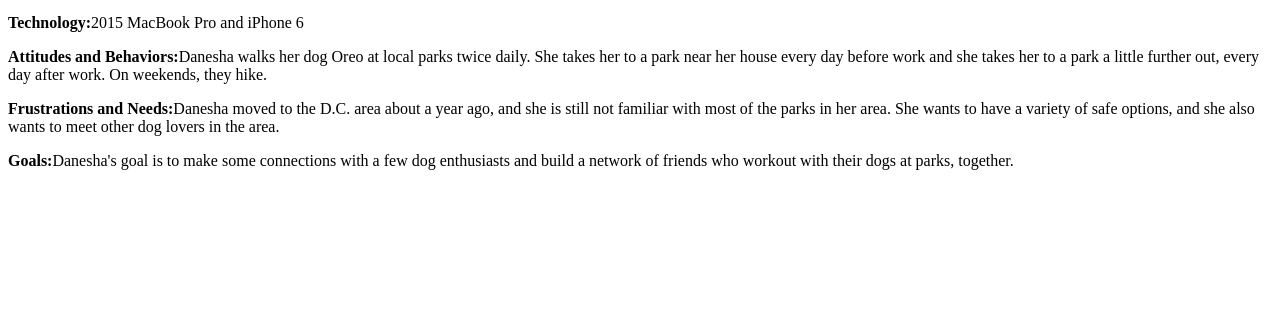
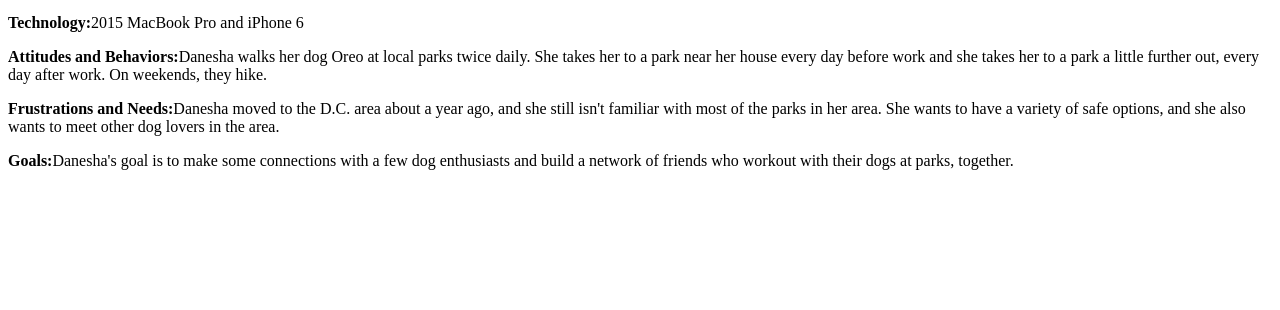
Before and after one commit to littleloveprint/dog-social, a PHP site: page /persona.php in a window 1280 px wide. Shown: the part 490-800 px from the top of the page. Run offline with PHP 8.4, Linux system fonts and the light colour scheme.

Commit message:
Changed phrasing of persona B

```diff
--- a/epic/persona.php
+++ b/epic/persona.php
@@ -22,7 +22,7 @@
 			<p><strong>Profession:</strong>Marketing Assistant for Redfin</p>
 			<p><strong>Technology:</strong>2015 MacBook Pro and iPhone 6</p>
 			<p><strong>Attitudes and Behaviors:</strong>Danesha walks her dog Oreo at local parks twice daily. She takes her to a park near her house every day before work and she takes her to a park a little further out, every day after work. On weekends, they hike.</p>
-			<p><strong>Frustrations and Needs:</strong>Danesha moved to the D.C. area about a year ago, and she is still not familiar with most of the parks in her area. She wants to have a variety of safe options, and she also wants to meet other dog lovers in the area.</p>
+			<p><strong>Frustrations and Needs:</strong>Danesha moved to the D.C. area about a year ago, and she still isn't familiar with most of the parks in her area. She wants to have a variety of safe options, and she also wants to meet other dog lovers in the area.</p>
 			<p><strong>Goals:</strong>Danesha's goal is to make some connections with a few dog enthusiasts and build a network of friends who workout with their dogs at parks, together.</p>
 		</main>
 	</body>
```
